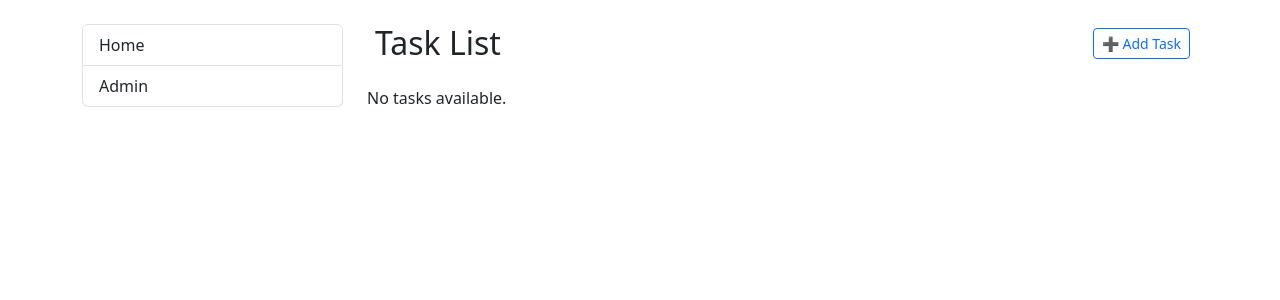
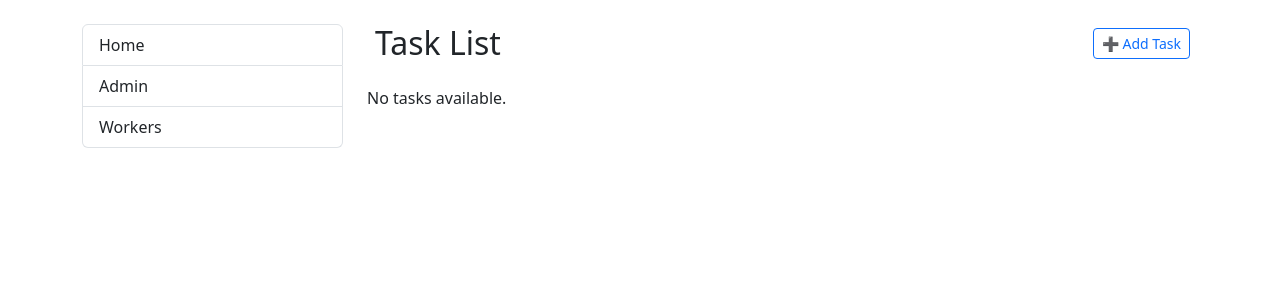
Before and after one commit to HappyDen08/task-manager, a Django app: page / in a window 1280 px wide. Shown: the part 56-356 px from the top of the page. Run offline with Django 5.2, Linux system fonts and the light colour scheme; data that the repository does not hold is empty.

Commit message:
add button worker

```diff
--- a/templates/base.html
+++ b/templates/base.html
@@ -24,7 +24,8 @@
                     <div class="list-group">
                         <a href="/" class="list-group-item list-group-item-action">Home</a>
                         <a href="{% url 'admin:index' %}" class="list-group-item list-group-item-action">Admin</a>
-                        <!-- Можеш додати ще -->
+                      	<a href="{% url "task:worker_list" %}" class="list-group-item list-group-item-action">Workers</a>
+											<!-- Можеш додати ще -->
                     </div>
                 {% endblock %}
             </div>
```
